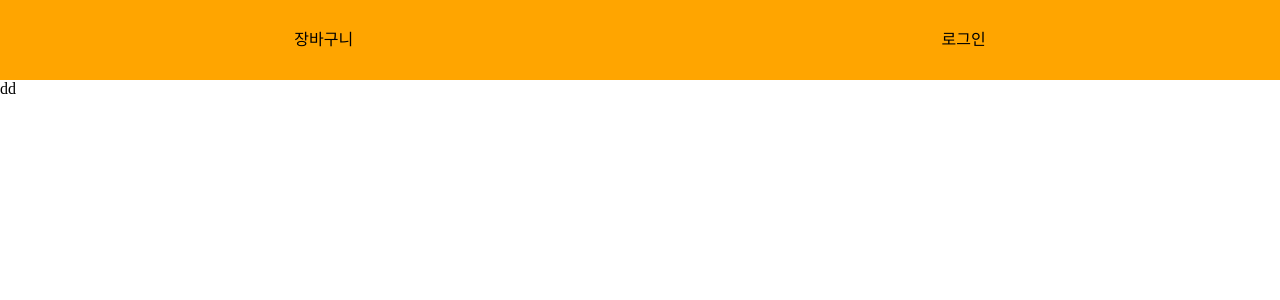
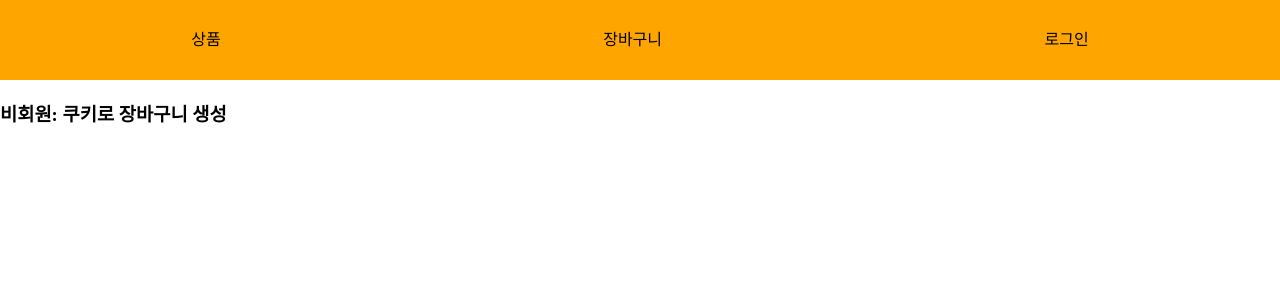
Before and after one commit to iHateAI/VUE.JS-ShoppingCart, a Vue app in the folder frontend/: page / in a window 1280 px wide. Shown: the top 300 px of the page. Built offline with nearby package versions, Linux system fonts and the light colour scheme.

Commit message:
frontend - 홈, 로그인, 상품 화면 라우터 연결

```diff
--- a/frontend/src/router/index.js
+++ b/frontend/src/router/index.js
@@ -1,5 +1,9 @@
 import { createRouter, createWebHistory } from 'vue-router'
-import HomeView from '../views/HomeView.vue'
+import HomeView from '../views/Home.vue'
+import LoginView from '../views/Login.vue'
+import ProductsView from '../views/Products.vue'
+
+
 
 const routes = [
   {
@@ -8,9 +12,14 @@ const routes = [
     component: HomeView
   },
   {
-    path: '/test',
-    name: 'test',
-    component: HomeView
+    path: '/login',
+    name: 'login',
+    component: LoginView
+  },
+  {
+    path: '/products',
+    name: 'products',
+    component: ProductsView
   }
 ]
 
--- a/frontend/src/views/Container.vue
+++ b/frontend/src/views/Container.vue
@@ -1,18 +1,22 @@
 <template>
   <div>
     <Header />
-    <Products />
+    <router-view />
   </div>
 </template>
 
 <script>
 import Header from './Header.vue'
-import Products from './Products.vue'
 
 export default {
   components: {
     Header,
-    Products,
+  },
+  data() {
+    return {
+      isLogin: false,
+      username: '',
+    }
   }
 }
 </script>
--- a/frontend/src/views/Header.vue
+++ b/frontend/src/views/Header.vue
@@ -1,8 +1,9 @@
 <template>
   <header>
     <ol>
+      <li><router-link to="/products">상품</router-link></li>
       <li><router-link to="#">장바구니</router-link></li>
-      <li><router-link to="#">로그인</router-link></li>
+      <li><router-link to="/login">로그인</router-link></li>
     </ol>
   </header>
 </template>
--- /dev/null
+++ b/frontend/src/views/Home.vue
@@ -0,0 +1,16 @@
+<template>
+  <div>
+    <h3 v-if="isLogin">회원: {{ username }} 데이터로 장바구니 생성</h3>
+    <h3 v-else>비회원: 쿠키로 장바구니 생성</h3>
+  </div>
+</template>
+
+<script>
+export default {
+
+}
+</script>
+
+<style scoped>
+
+</style>
--- a/frontend/src/views/HomeView.vue
+++ b/frontend/src/views/Login.vue
@@ -1,6 +1,6 @@
 <template>
   <div>
-    sdfsdfa
+    로그인 화면
   </div>
 </template>
 
--- a/frontend/src/views/Products.vue
+++ b/frontend/src/views/Products.vue
@@ -1,6 +1,6 @@
 <template>
-  <div v-bind:class="container">
-    dd
+  <div>
+    상품 선택 화면
   </div>
 </template>
 
@@ -13,7 +13,5 @@ export default {
 </script>
 
 <style scoped>
-.container {
-  background-color: orange;
-}
+
 </style>
```
